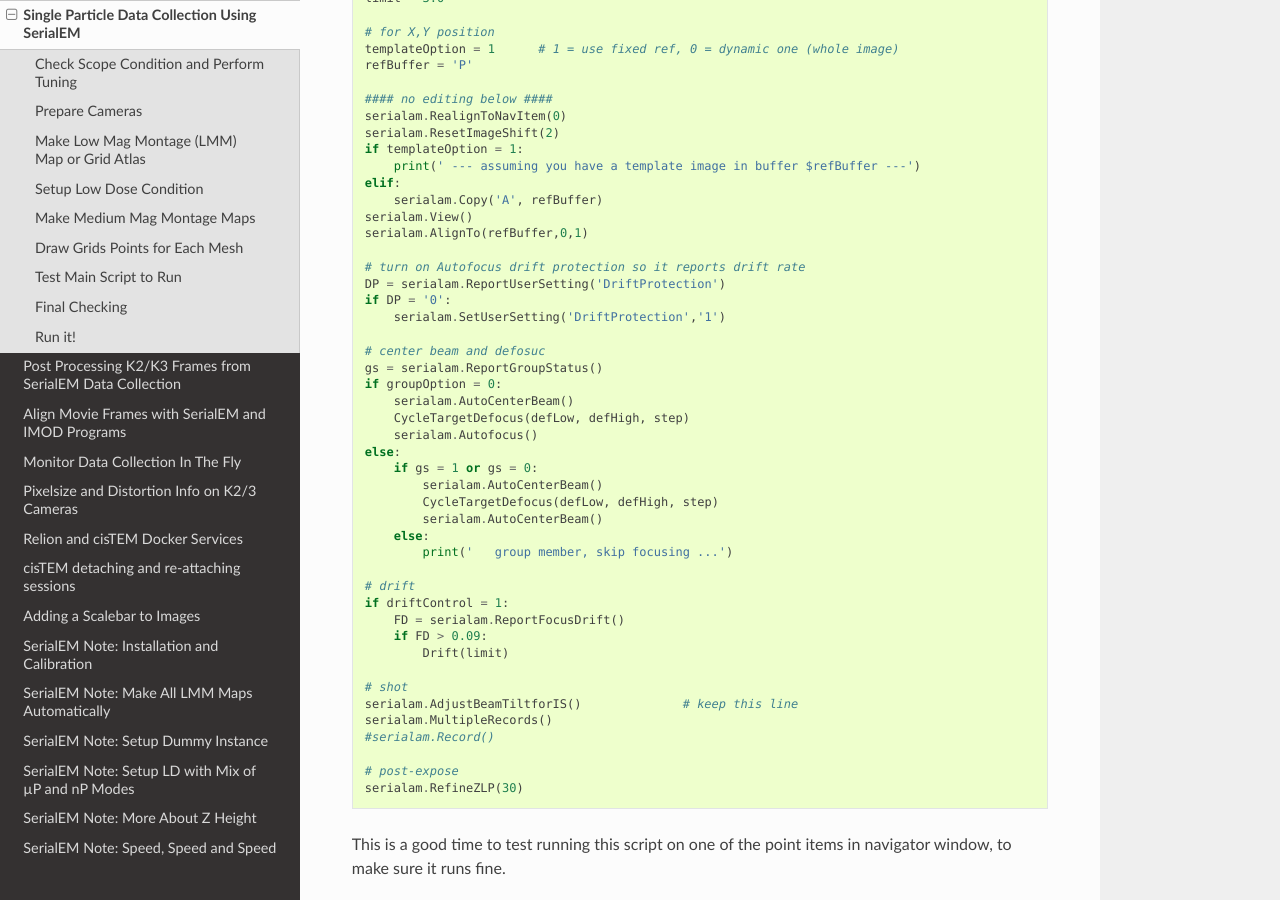
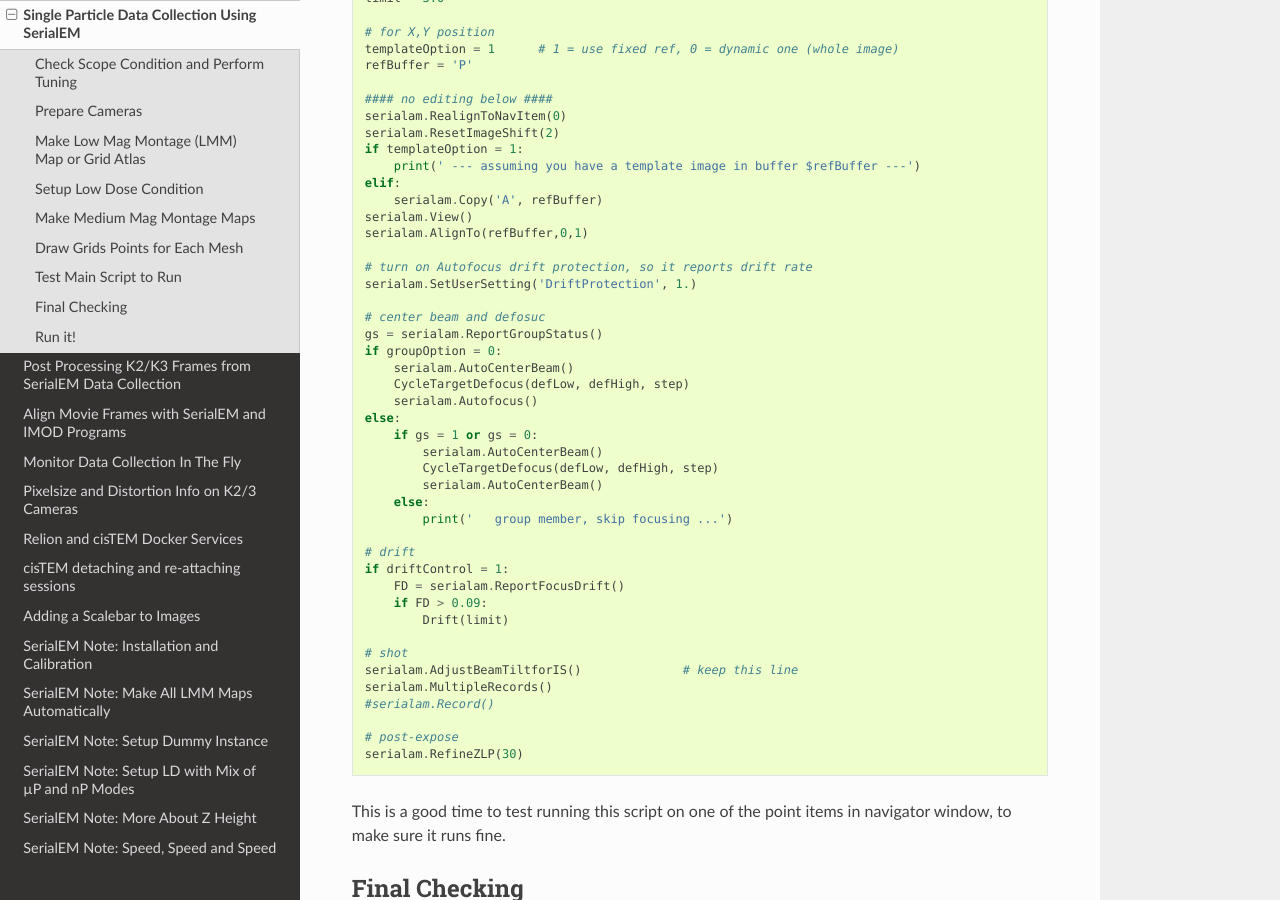
Before and after one commit to xuchen66/sphinx-emdocs, a Sphinx documentation site: the page built from source/singleparticle_serialem.rst, in a window 1280 px wide and 900 px high, scrolled down 6119 px. Built offline with Sphinx 7.4.7 and the Read the Docs theme 2.0.0, drawn with Linux system fonts in a browser that asks for light colours; pages that are not in the unit, such as notebooks, are missing from menus.

Commit message:
Update singleparticle_serialem.rst

```diff
--- a/source/singleparticle_serialem.rst
+++ b/source/singleparticle_serialem.rst
@@ -320,10 +320,8 @@
    serialam.View()
    serialam.AlignTo(refBuffer,0,1)
 
-   # turn on Autofocus drift protection so it reports drift rate
-   DP = serialam.ReportUserSetting('DriftProtection')
-   if DP = '0':
-       serialam.SetUserSetting('DriftProtection','1')
+   # turn on Autofocus drift protection, so it reports drift rate
+   serialam.SetUserSetting('DriftProtection', 1.)
 
    # center beam and defosuc
    gs = serialam.ReportGroupStatus()
```
